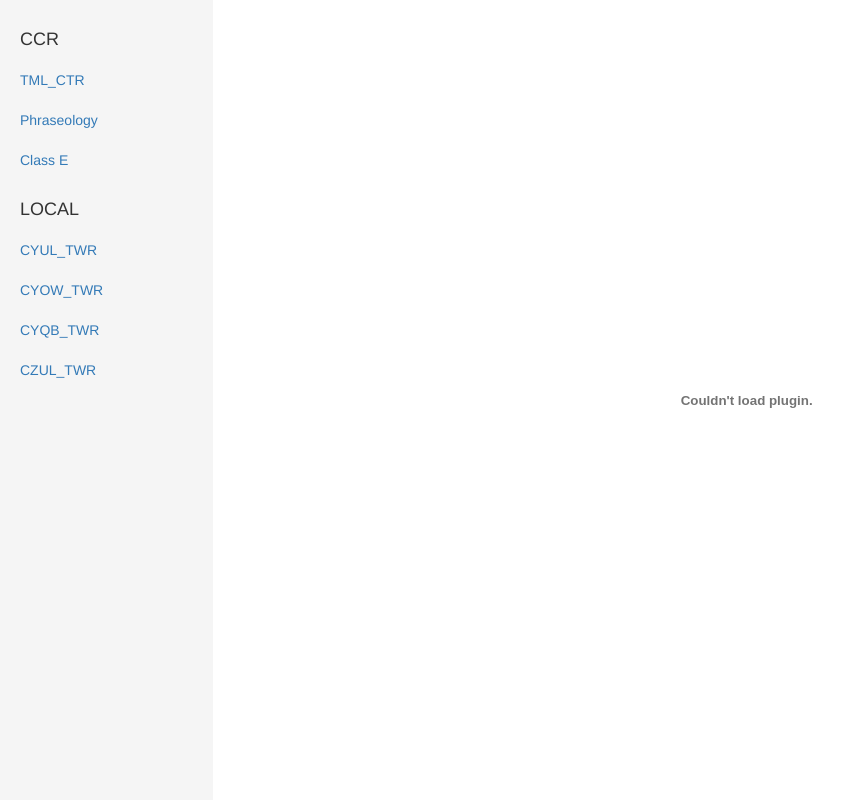
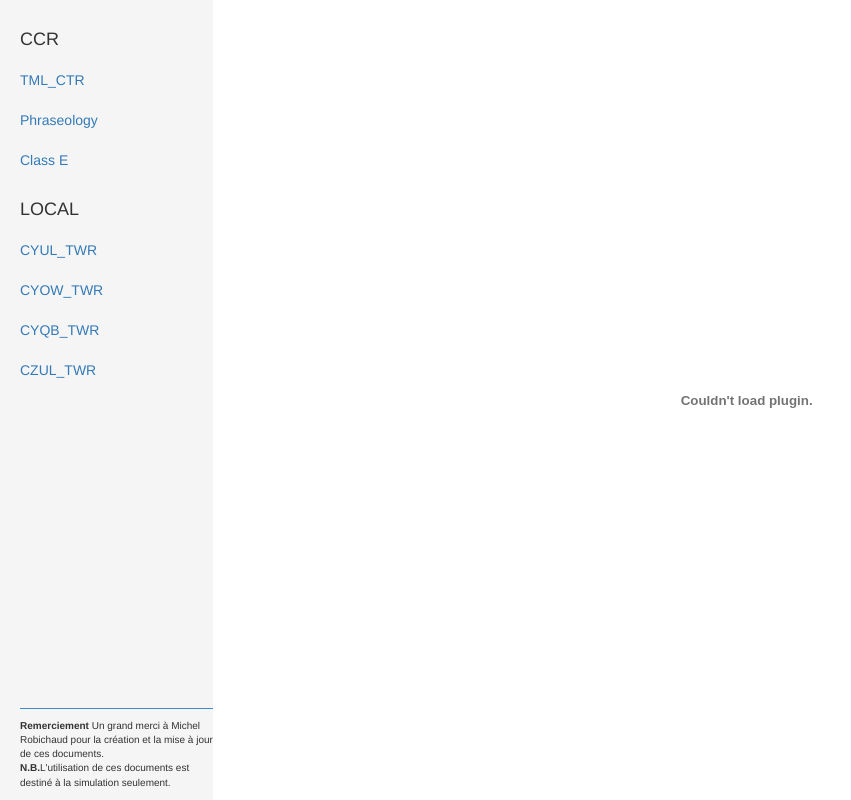
Before and after one commit to dominique09/czul-cheatsheet, a plain HTML site: page index.html in a window 1280 px wide. Shown: the whole page, without its empty margins (0-851 px from the left). Drawn offline with nearby package versions, Linux system fonts and the light colour scheme.

Commit message:
Ajout favicon et notes

```diff
--- a/dashboard.css
+++ b/dashboard.css
@@ -75,3 +75,12 @@ body {
     display: inline-block;
     border-radius: 50%;
   }
+
+  .notes {
+    position: absolute;
+    border-top: 1px solid #428bca;
+    padding-top: 10px;
+    font-size: 10px;
+    bottom: 0;
+    margin-bottom: 10px;
+  }
--- a/index.html
+++ b/index.html
@@ -3,6 +3,7 @@
 <head>
     <meta charset="UTF-8">
     <meta name="viewport" content="width=device-width, initial-scale=1.0">
+    <link rel="icon" type="image/x-icon" href="favicon.ico">
     <!-- jQuery-->
     <script src="https://ajax.googleapis.com/ajax/libs/jquery/3.6.0/jquery.min.js"></script>
     <!-- Latest compiled and minified CSS -->
@@ -33,6 +34,11 @@
                     <li><a class="sheetlink" href="#CYQB_TWR">CYQB_TWR</a></li>
                     <li><a class="sheetlink" href="#CZUL_TWR">CZUL_TWR</a></li>
                 </ul>
+                <div class="notes">
+                    <b>Remerciement</b> Un grand merci à Michel Robichaud pour la création et la mise à jour de ces documents.
+                    <br/>
+                    <b>N.B.</b>L'utilisation de ces documents est destiné à la simulation seulement.
+                </div>
             </div>
             <div class="col-sm-10 col-sm-offset-2 main">
                 <object id="pdfReader" style="width: 100%; height:100%" data="cheatsheets/CYUL_TWR.pdf"></object>
```
Also changed, not shown: favicon.ico (added).
